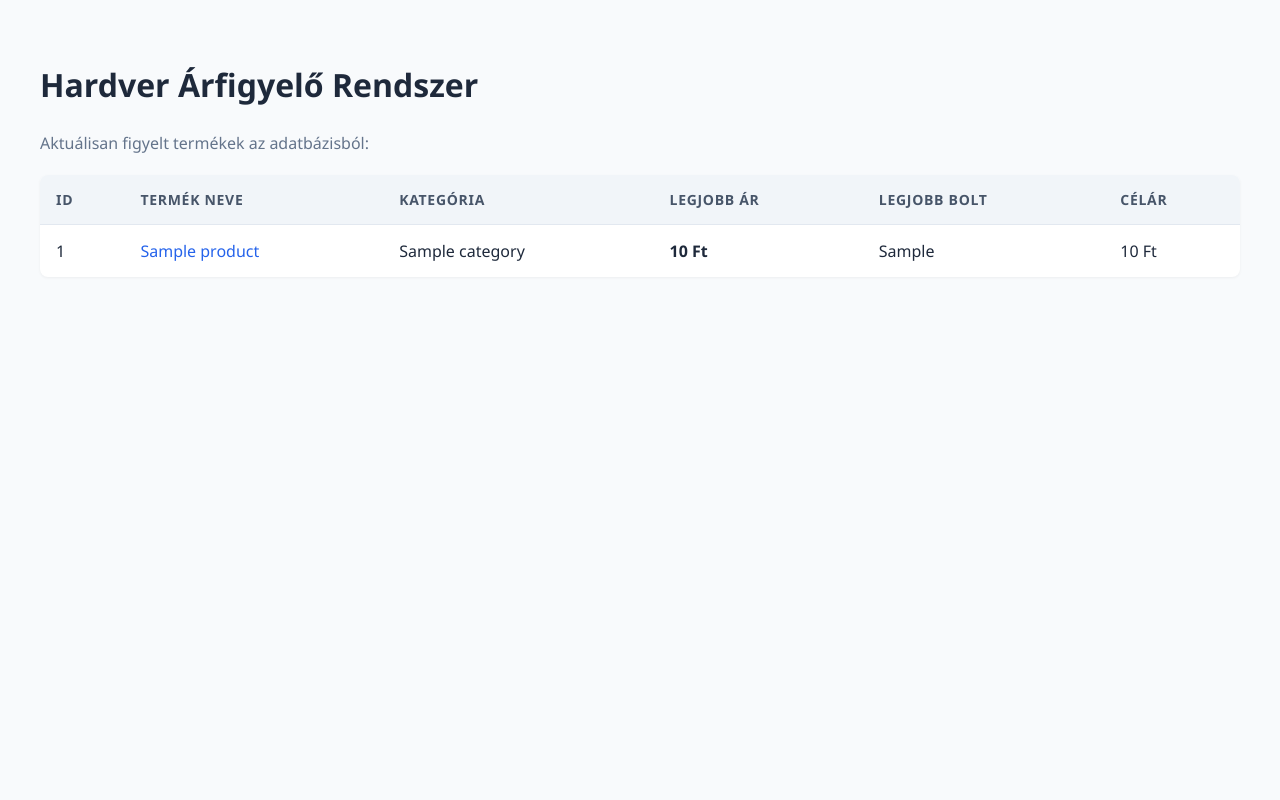
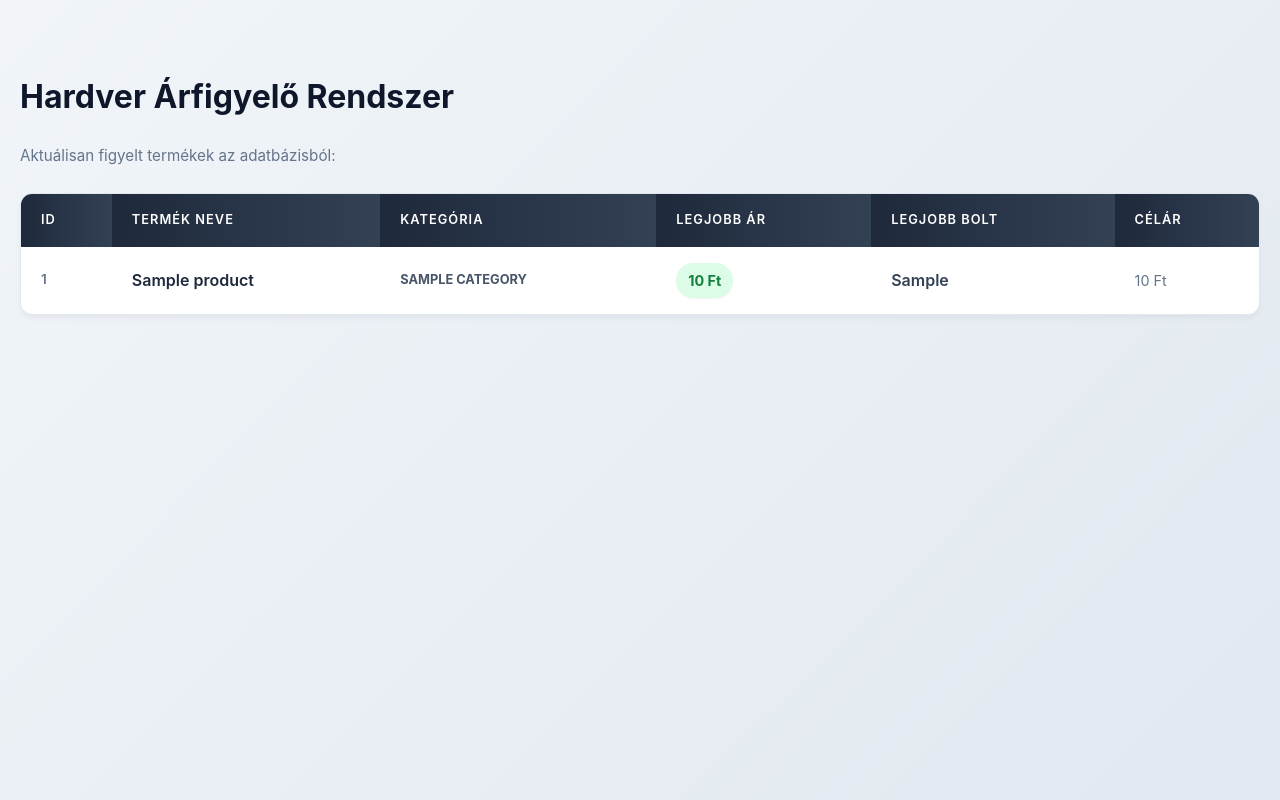
Before and after one commit to gergoEOQP48/szakdolgozat, a Flask app: template templates/index.html in a window 1280 px wide. Run offline with Flask 3, Linux system fonts and the light colour scheme; the template is opened without the code that fills it: most values are stand-ins (such as "Sample title", 1, 10 or a date in 2020).

Commit message:
Update style.css

```diff
--- a/static/style.css
+++ b/static/style.css
@@ -1,83 +1,187 @@
 :root {
-    --primary-color: #2563eb;
-    --primary-hover: #1d4ed8;
-    --bg-color: #f8fafc;
+    --primary: #4f46e5;
+    --primary-hover: #4338ca;
+    --bg-gradient-start: #f1f5f9;
+    --bg-gradient-end: #e2e8f0;
     --card-bg: #ffffff;
-    --text-main: #1e293b;
+    --text-main: #0f172a;
     --text-muted: #64748b;
     --border-color: #e2e8f0;
+    --price-bg: #dcfce7;
+    --price-text: #15803d;
 }
 
 body {
-    font-family: 'Segoe UI', Roboto, Helvetica, Arial, sans-serif;
+    font-family: 'Inter', 'Segoe UI', system-ui, -apple-system, sans-serif;
     margin: 0;
-    padding: 40px;
-    background-color: var(--bg-color);
+    padding: 50px 20px;
+    background: linear-gradient(135deg, var(--bg-gradient-start) 0%, var(--bg-gradient-end) 100%);
+    min-height: 100vh;
     color: var(--text-main);
-    line-height: 1.5;
+    line-height: 1.6;
+    box-sizing: border-box;
 }
 
+
+.box {
+    background-color: var(--card-bg);
+    padding: 40px;
+    border-radius: 16px;
+    box-shadow: 0 20px 25px -5px rgba(0, 0, 0, 0.08), 0 8px 10px -6px rgba(0, 0, 0, 0.04);
+    max-width: 1200px;
+    margin: 0 auto;
+    border-top: 6px solid var(--primary);
+}
+
+
 h2 {
-    font-size: 1.5rem;
-    font-weight: 600;
-    margin-bottom: 20px;
+    font-size: 1.75rem;
+    font-weight: 800;
+    margin-top: 0;
+    margin-bottom: 12px;
     color: var(--text-main);
+    letter-spacing: -0.025em;
+    border-left: 4px solid var(--primary);
+    padding-left: 14px;
 }
 
 p {
     color: var(--text-muted);
+    font-size: 0.95rem;
+    margin-top: 0;
+    margin-bottom: 24px;
 }
 
-.box {
-    background-color: var(--card-bg);
-    padding: 30px;
-    border-radius: 12px;
-    box-shadow: 0 4px 6px -1px rgba(0, 0, 0, 0.05), 0 2px 4px -1px rgba(0, 0, 0, 0.03);
-    max-width: 1200px;
-    margin: 0 auto;
+
+a {
+    color: var(--primary);
+    text-decoration: none;
+    font-weight: 600;
+    transition: all 0.2s ease;
 }
 
-a {
-    color: var(--primary-color);
-    text-decoration: none;
-    font-weight: 500;
-    transition: color 0.2s ease;
+
+.box > p:first-child a {
+    display: inline-block;
+    background-color: #f8fafc;
+    color: var(--text-main);
+    padding: 8px 16px;
+    border-radius: 8px;
+    border: 1px solid var(--border-color);
+    font-size: 0.875rem;
+    box-shadow: 0 1px 2px rgba(0, 0, 0, 0.05);
 }
 
-a:hover {
-    color: var(--primary-hover);
-    text-decoration: underline;
+.box > p:first-child a:hover {
+    background-color: var(--primary);
+    color: #ffffff;
+    border-color: var(--primary);
+    transform: translateX(-3px);
+    text-decoration: none;
 }
+
 
 table {
     width: 100%;
-    border-collapse: collapse;
-    margin-top: 20px;
-    background-color: white;
-    border-radius: 8px;
+    border-collapse: separate;
+    border-spacing: 0;
+    margin-top: 25px;
+    background-color: #ffffff;
+    border-radius: 12px;
     overflow: hidden;
-    box-shadow: 0 1px 3px rgba(0, 0, 0, 0.05);
+    box-shadow: 0 4px 6px -1px rgba(0, 0, 0, 0.05);
+    border: 1px solid var(--border-color);
 }
 
 th, td {
-    padding: 14px 16px;
+    padding: 16px 20px;
     text-align: left;
     border-bottom: 1px solid var(--border-color);
+    vertical-align: middle;
 }
 
+
 th {
-    background-color: #f1f5f9;
+    background: linear-gradient(90deg, #1e293b 0%, #334155 100%);
     font-weight: 600;
-    color: #475569;
-    font-size: 0.875rem;
+    color: #ffffff;
+    font-size: 0.8rem;
     text-transform: uppercase;
-    letter-spacing: 0.05em;
+    letter-spacing: 0.08em;
+    border-bottom: none;
 }
 
-tr:hover {
+tbody tr {
+    transition: background-color 0.2s ease;
+}
+
+tbody tr:nth-child(even) {
     background-color: #f8fafc;
 }
 
-tr:last-child td {
+tbody tr:hover {
+    background-color: #eef2ff;
+}
+
+tbody tr:last-child td {
     border-bottom: none;
 }
+
+
+td:first-child {
+    color: var(--text-muted);
+    font-weight: 600;
+    font-size: 0.85rem;
+}
+
+
+td:nth-child(2) a {
+    display: inline-block;
+    color: #1e293b;
+}
+
+td:nth-child(2) a:hover {
+    color: var(--primary);
+    transform: translateX(4px);
+}
+
+
+td:nth-child(3) {
+    font-size: 0.8rem;
+    font-weight: 700;
+    color: #475569;
+    text-transform: uppercase;
+}
+
+
+td strong {
+    background-color: var(--price-bg);
+    color: var(--price-text);
+    padding: 6px 12px;
+    border-radius: 20px;
+    font-weight: 700;
+    font-size: 0.9rem;
+    display: inline-block;
+    box-shadow: 0 1px 2px rgba(0, 0, 0, 0.05);
+}
+
+
+td:nth-child(5) {
+    font-weight: 600;
+    color: #334155;
+}
+
+
+td:nth-child(6) {
+    color: var(--text-muted);
+    font-size: 0.9rem;
+}
+
+
+canvas {
+    background-color: #ffffff;
+    padding: 20px;
+    border-radius: 12px;
+    border: 1px solid var(--border-color);
+    box-shadow: inset 0 2px 4px 0 rgba(0, 0, 0, 0.02);
+}
```
